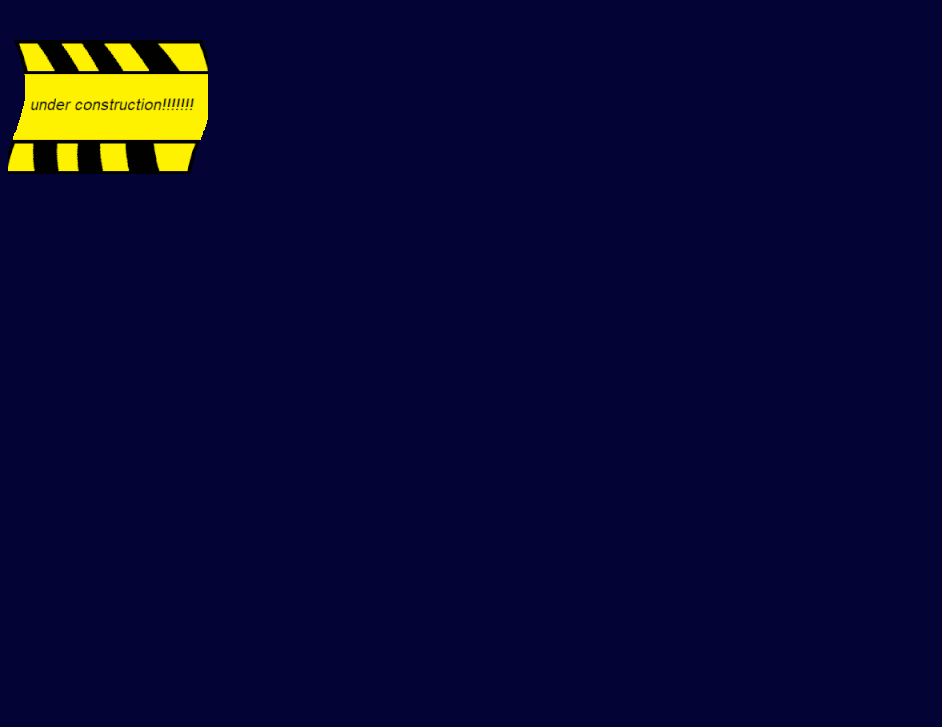
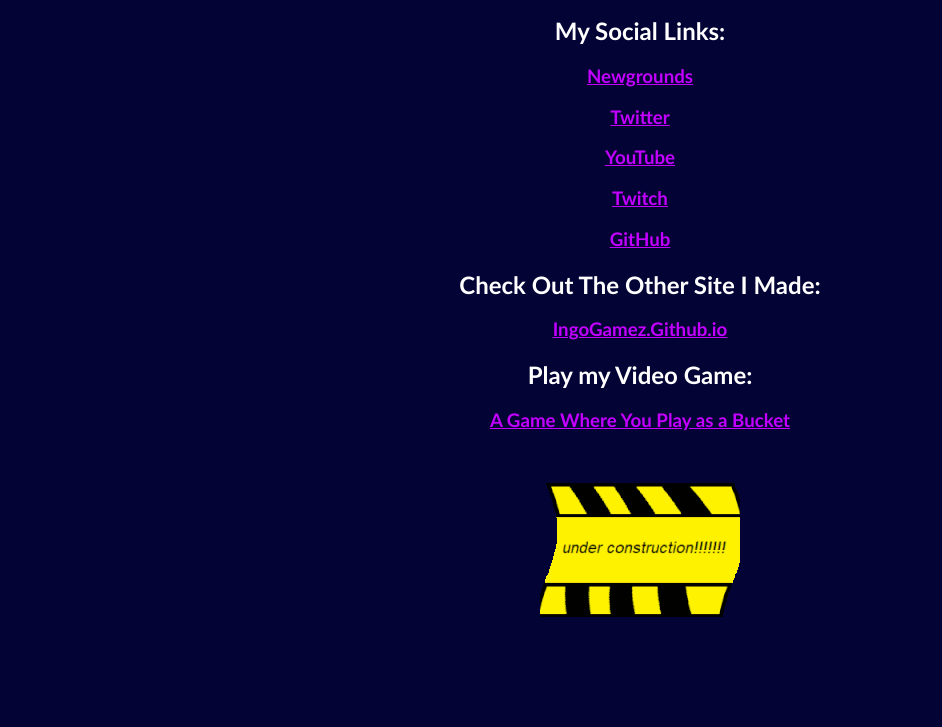
Before and after one commit to EDubzNG/EDubzNG.github.io, a plain HTML site: page index.html in a window 1280 px wide. Shown: the part 73-800 px from the top of the page, without its empty margins (0-942 px from the left). Drawn offline with Linux system fonts and the light colour scheme.

Commit message:
social links lol

```diff
--- a/CSS/styles.css
+++ b/CSS/styles.css
@@ -1,9 +1,23 @@
 body
 {
     background-color: rgb(3, 3, 54);
+    font-family: 'Trebuchet MS', 'sans-serif';
 }
 .title
 {
     color: white;
     text-align: center;
 }
+.text
+{
+    color: white;
+    text-align: center;
+}
+a:Hover
+{
+    color: rgb(226, 100, 188);
+}
+a
+{
+    color: rgb(195, 0, 255);
+}
--- a/index.html
+++ b/index.html
@@ -8,10 +8,18 @@
 </head>
 <body>
     <div class="title">
-        <h1>Welcome to my Silly Website</h1>
+        <h1><big>Welcome to my Silly Website</big></h1>
     </div>
-    <div>
-        <img src="assets/images/construction.gif">
-    </div>
+    <div class="text"><h2>My Social Links:</h2></div>
+    <div class="text"><h3><a href="https://e-dubz.newgrounds.com" target="_blank">Newgrounds</a></h3></div>
+    <div class="text"><h3><a href="https://twitter.com/EDubzNG" target="_blank">Twitter</a></h3></div>
+    <div class="text"><h3><a href="https://youtube.com/@EDubzNG" target="_blank">YouTube</a></h3></div>
+    <div class="text"><h3><a href="https://twitch.tv/e_dubz_ng" target="_blank">Twitch</a></h3></div>
+    <div class="text"><h3><a href="https://github.com/EDubzNG" target="_blank">GitHub</a></h3></div>
+    <div class="text"><h2>Check Out The Other Site I Made:</h2></div>
+    <div class="text"><h3><a href="https://ingogamez.github.io" target="_blank">IngoGamez.Github.io</a></h3></div>
+    <div class="text"><h2>Play my Video Game:</h2></div>
+    <div class="text"><h3><a href="https://ingogamez.itch.io/agwypaab-demo" target="_blank">A Game Where You Play as a Bucket</a></h3></div>
+    <div class="text"><img src="assets/images/construction.gif"></div>
 </body>
 </html>
```
